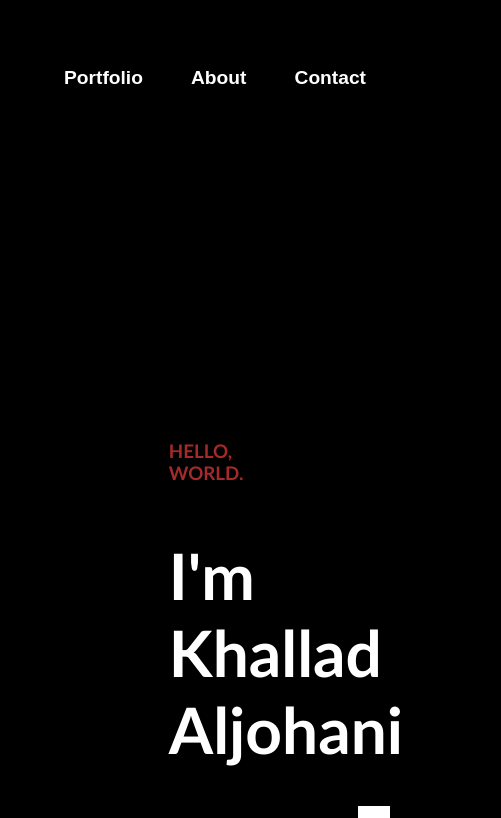
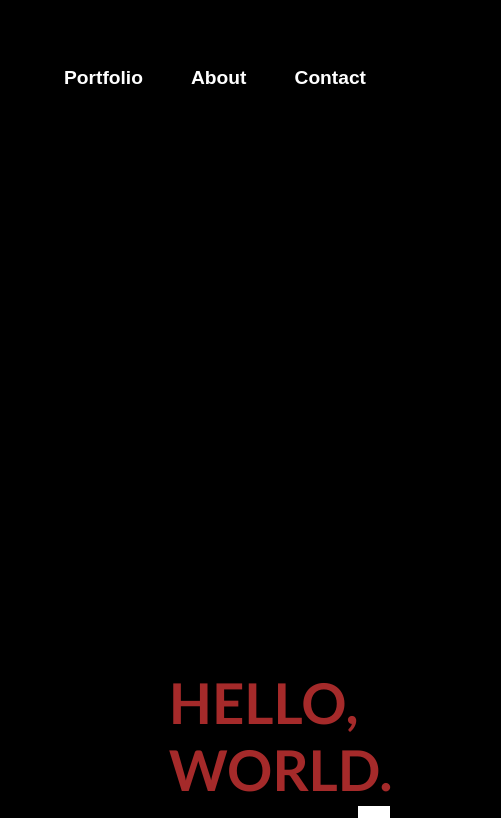
Before and after one commit to kh2x1/Portfolio, a plain HTML site: page index.html in a window 390 px wide. Shown: the top 818 px of the page, 501 px wide, since content can reach past the window. Drawn offline with Linux system fonts and the light colour scheme.

Commit message:
initial commit

```diff
--- a/style.css
+++ b/style.css
@@ -126,3 +126,10 @@ footer {
     padding: 1em 0;
     margin-top: 34vh;
 }
+
+
+@media screen and (max-width: 460px) {
+    #portfolio {
+    font-size: 3rem;
+    }
+}
```
